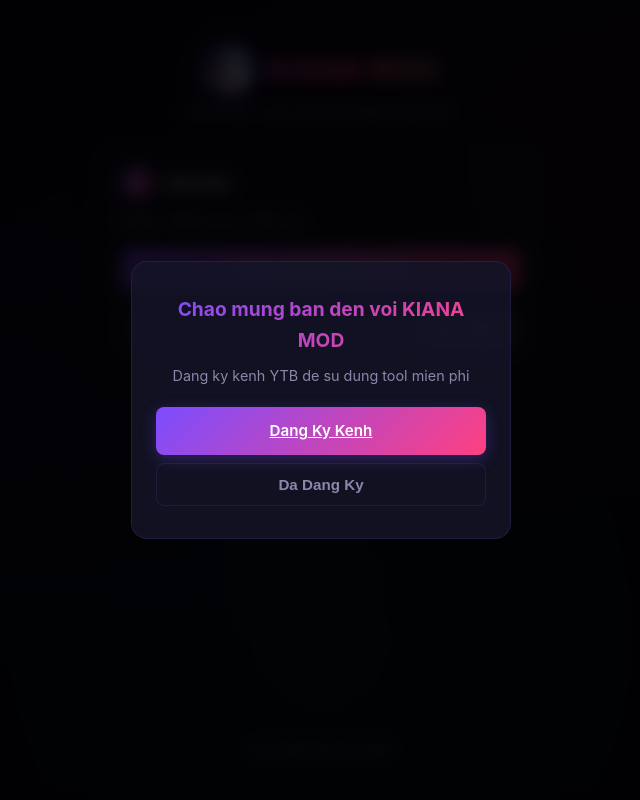
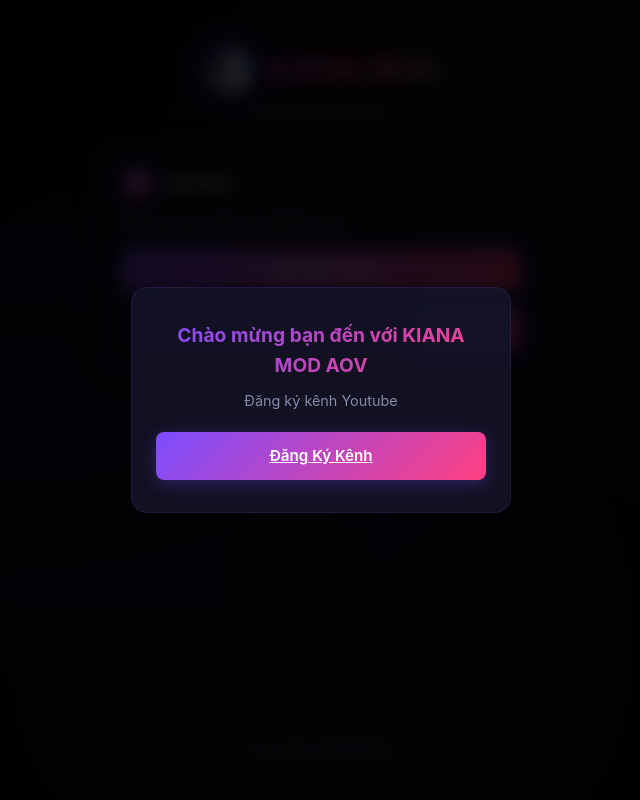
Before and after one commit to lesang206-lgtm/webapp, a Flask app: page / in a window 1280 px wide. Shown: the whole page, without its empty margins (319-959 px from the left). Run offline with Flask 3, Linux system fonts and the light colour scheme.

Commit message:
style: confirm button gradient + remove secondary button from popup

```diff
--- a/webapp/static/style.css
+++ b/webapp/static/style.css
@@ -197,13 +197,15 @@ body {
 }
 
 .btn-secondary {
-    background: var(--secondary);
-    color: var(--text);
-    border: 1px solid var(--card-border);
+    background: linear-gradient(135deg, #7c4dff, #ff4081);
+    color: white;
+    border: none;
+    box-shadow: 0 4px 16px rgba(124, 77, 255, 0.3);
 }
 
 .btn-secondary:hover:not(:disabled) {
-    background: #3d3d3d;
+    background: linear-gradient(135deg, #651fff, #f50057);
+    box-shadow: 0 6px 20px rgba(124, 77, 255, 0.4);
 }
 
 .btn-success {
--- a/webapp/templates/index.html
+++ b/webapp/templates/index.html
@@ -3,16 +3,15 @@
 <head>
     <meta charset="UTF-8">
     <meta name="viewport" content="width=device-width, initial-scale=1.0">
-    <title>Mod Skin Lien Quan</title>
+    <title>Mod Skin Liên Quân</title>
     <link rel="stylesheet" href="{{ url_for('static', filename='style.css') }}">
 </head>
 <body>
     <div id="sub-popup" class="sub-popup hidden">
         <div class="sub-popup-box">
-            <h2>Chao mung ban den voi KIANA MOD</h2>
-            <p>Dang ky kenh YTB de su dung tool mien phi</p>
-            <a id="sub-link" href="https://www.youtube.com/channel/UCCKywGTsMdlfBbwnQreTz-A" target="_blank" rel="noopener" class="btn btn-primary btn-full" onclick="window._subDone()">Dang Ky Kenh</a>
-            <button class="btn btn-outline btn-full" onclick="window._subDone()" style="margin-top:8px">Da Dang Ky</button>
+            <h2>Chào mừng bạn đến với KIANA MOD AOV</h2>
+            <p>Đăng ký kênh Youtube</p>
+            <a id="sub-link" href="https://www.youtube.com/channel/UCCKywGTsMdlfBbwnQreTz-A" target="_blank" rel="noopener" class="btn btn-primary btn-full" onclick="window._subDone()">Đăng Ký Kênh</a>
         </div>
     </div>
 
@@ -24,7 +23,7 @@
                 <img src="{{ url_for('static', filename='logo.jpg') }}" alt="logo" class="logo-img">
                 <h1>KIANA MOD</h1>
             </div>
-            <p class="tagline">Mod skin Lien Quan Mobile mien phi</p>
+            <p class="tagline">Mod skin & Cam xa</p>
         </header>
 
         <main class="main">
@@ -34,10 +33,10 @@
                     <span class="step-badge">1</span>
                     <h2>Lấy Key</h2>
                 </div>
-                <p class="card-desc">Nhấn 1 để lấy key miễn phí</p>
+                <p class="card-desc">Nhấn vào nút lấy key để lấy pass</p>
 
                 <button id="btn-get-key" class="btn btn-primary btn-full">
-                    <span class="btn-text">Nhấn 1 để lấy key (Free)</span>
+                    <span class="btn-text">Lấy Key (Free)</span>
                     <span class="btn-loading hidden">Đang xử lý...</span>
                 </button>
 
@@ -61,17 +60,17 @@
             <section id="mod-section" class="card hidden">
                 <div class="card-header">
                     <span class="step-badge">2</span>
-                    <h2>Nhap thong tin</h2>
+                    <h2>Nhập thông tin</h2>
                 </div>
 
                 <div class="form-group">
-                    <label>Tim skin theo ten</label>
-                    <input type="text" id="skin-search" placeholder="Nhap ten hero hoac skin (VD: nak, killua...)" autocomplete="off">
+                    <label>ìm skin theo tên</label>
+                    <input type="text" id="skin-search" placeholder="Nhập tên hero hoặc skin (VD: nak, killua...)" autocomplete="off">
                     <div id="search-results" class="search-results"></div>
                 </div>
 
                 <div class="form-group">
-                    <label>Da chon</label>
+                    <label>Đã chọn</label>
                     <div id="selected-tags" class="tag-list"></div>
                 </div>
 
```
